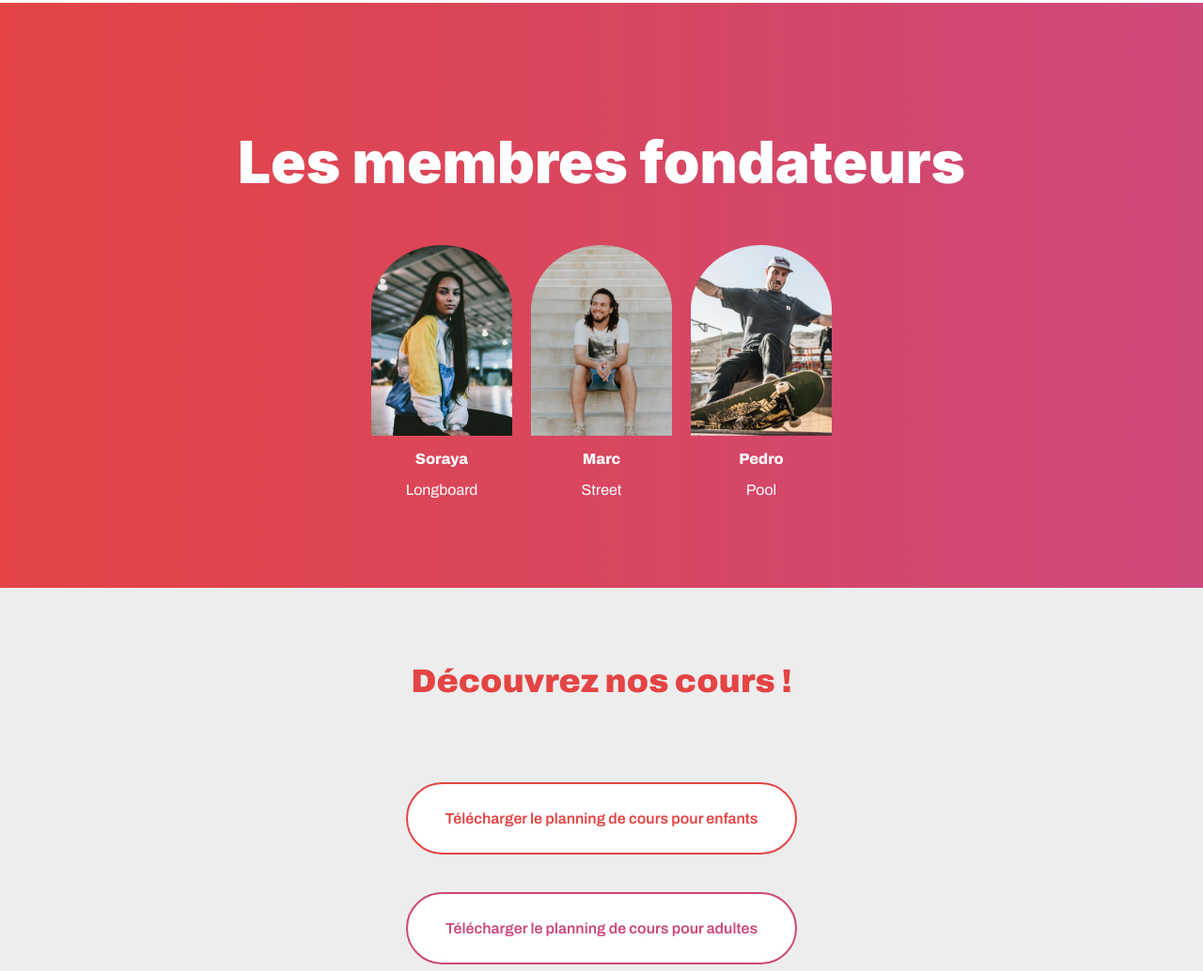
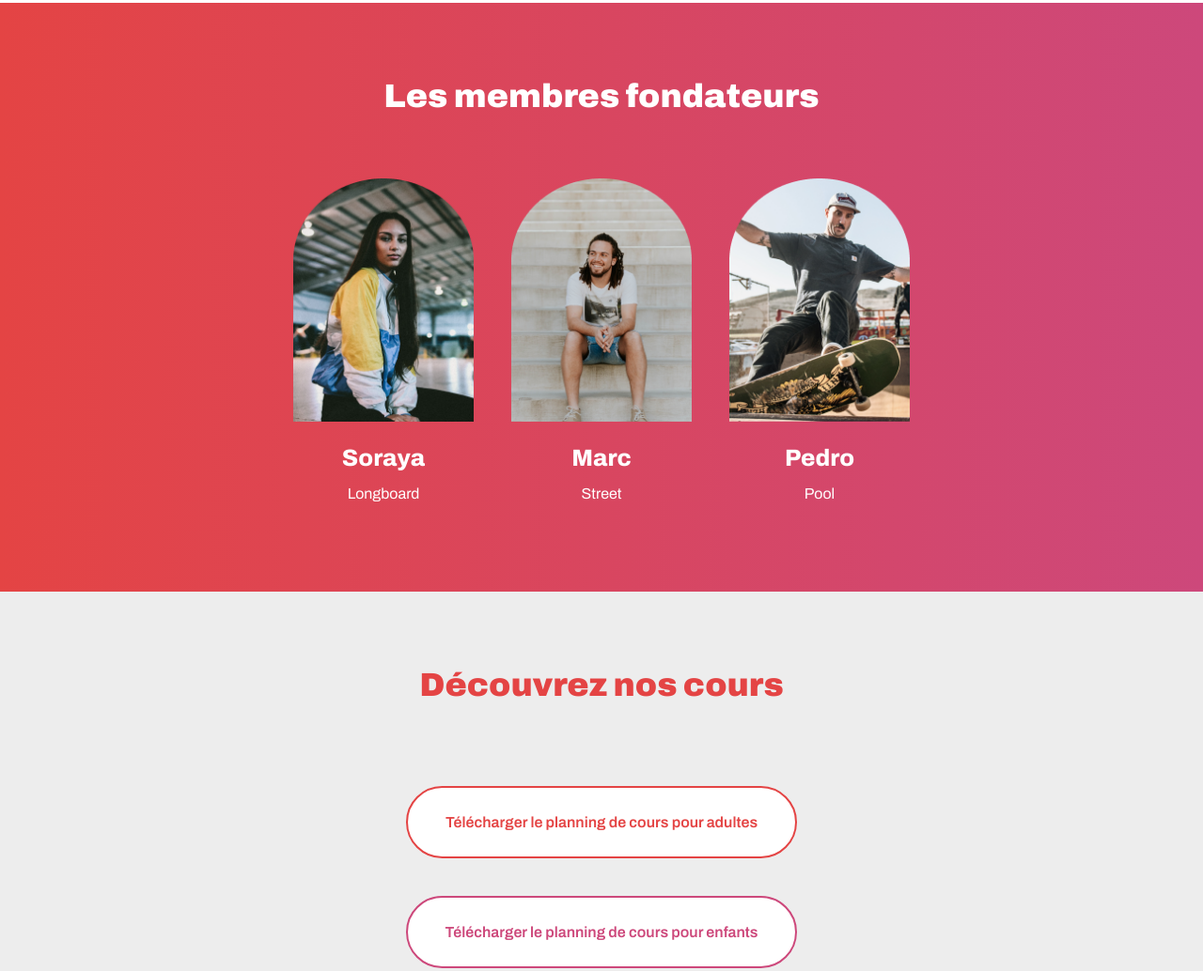
Before and after one commit to hichame-dev/Riding-Cities, a plain HTML site: page site Riding Citites/index.html in a window 1280 px wide. Shown: the part 1330-2364 px from the top of the page at 94% size. Drawn offline with Linux system fonts and the light colour scheme.

Commit message:
Amélioration de la structure HTML et mise à jour du contenu textuel

```diff
--- a/site Riding Citites/index.html
+++ b/site Riding Citites/index.html
@@ -1,93 +1,83 @@
 <!DOCTYPE html>
 <html lang="fr">
+
 <head>
     <meta charset="utf-8">
-    <meta name="viewport" content="width=device-width, initial-scale=1.0">
-    <title>Riding Cities</title>
+    <meta name="viewport" content="width=device-width, initial-scale=1">
     <link rel="stylesheet" type="text/css" href="css/style.css">
     <link rel="preconnect" href="https://fonts.googleapis.com">
     <link rel="preconnect" href="https://fonts.gstatic.com" crossorigin>
-    <link href="https://fonts.googleapis.com/css2?family=Archivo:wght@400;500;600;800;900&family=Inter:wght@900&display=swap" rel="stylesheet">
+    <link
+        href="https://fonts.googleapis.com/css2?family=Archivo:wght@400;500;600;800;900&family=Inter:wght@900&display=swap"
+        rel="stylesheet">
+    <title>Riding Cities</title>
 </head>
+
 <body>
     <div class="container">
-
         <header>
             <img src="images/header.png" alt="skateboard sur un sol goudronné">
             <div class="headerTextContent">
                 <h1>RIDING CITIES</h1>
             </div>
         </header>
-
-
         <main>
-
             <section>
                 <h2>La mission de l'asso</h2>
                 <div class="directionRow">
                     <article>
                         <h3>Promouvoir</h3>
-                        <p>L'asso regroupe des passionnés de glisse et plus particulièrement de skateboard qui œuvrent pour la promotion de ce sport au niveau régional.</p>
+                        <p>L'asso regroupe des passionnés de glisse et plus particulièrement de skateboard qui œuvrent
+                            pour la promotion de ce sport au niveau régional.</p>
                     </article>
                     <article>
                         <h3>Transmettre</h3>
-                        <p>Nous proposons des cours pour enfants, ados et adultes. Nous intervenons également dans les écoles pour faire découvrir le skate aux plus jeunes.</p>
+                        <p>Nous proposons des cours pour enfants, ados et adultes. Nous intervenons également dans les
+                            écoles pour faire découvrir le skate aux plus jeunes.</p>
                     </article>
                     <article>
                         <h3>Entraîner</h3>
-                        <p>Nous accompagnons nos membres sur les compétitions en les préparant physiquement à donner le meilleur d'eux-mêmes.</p>
+                        <p>Nous accompagnons nos membres sur les compétitions en les préparant physiquement à donner le
+                            meilleur d'eux-mêmes.</p>
                     </article>
                     <article>
                         <h3>Fédérer</h3>
-                        <p>L'asso organise tout au long de l'année des évènements autour du skate pour réunir toujours plus de monde autour de cette pratique.</p>
+                        <p>L'asso organise tout au long de l'année des évènements autour du skate pour réunir toujours
+                            plus de monde autour de cette pratique.</p>
                     </article>
                 </div>
             </section>
-
-            <section class="sectionLinearGradientBackground">
-                <div class="container directionColumn">
-                    <h1>Les membres fondateurs</h1>
-                    <div class="directionRow" style="gap: 20px;">
-                        <div class="article directionColumn">
-                            <img src="images/soraya.png" alt="Portrait de Soraya" style="width: 150px; height: auto;">
-                            <div class="whiteContentSection textCenter">
-                                <p><strong>Soraya</strong></p>
-                                <p>Longboard</p>
-                            </div>
-                        </div>
-                        <div class="article directionColumn">
-                            <img src="images/marc.png" alt="Portrait de Marc" style="width: 150px; height: auto;">
-                            <div class="whiteContentSection textCenter">
-                                <p><strong>Marc</strong></p>
-                                <p>Street</p>
-                            </div>
-                        </div>
-                        <div class="article directionColumn">
-                            <img src="images/pedro.png" alt="Portrait de Pedro" style="width: 150px; height: auto;">
-                            <div class="whiteContentSection textCenter">
-                                <p><strong>Pedro</strong></p>
-                                <p>Pool</p>
-                            </div>
-                        </div>
-                    </div>
+            <section class="sectionLinearGradientBackground whiteContentSection textCenter">
+                <h2>Les membres fondateurs</h2>
+                <div class="directionRow">
+                    <article>
+                        <img src="images/soraya.png" alt="PortraitSoraya">
+                        <h3>Soraya</h3>
+                        <p>Longboard</p>
+                    </article>
+                    <article>
+                        <img src="images/marc.png" alt="PortraitMarc">
+                        <h3>Marc</h3>
+                        <p>Street</p>
+                    </article>
+                    <article>
+                        <img src="images/pedro.png" alt="PortraitPedro">
+                        <h3>Pedro</h3>
+                        <p>Pool</p>
+                    </article>
                 </div>
             </section>
-
-
             <section class="sectionLightGreyBackground">
-                <h2>Découvrez nos cours !</h2>
+                <h2>Découvrez nos cours</h2>
                 <div class="directionColumn">
-                    <a class="button buttonMainColor buttonRounded buttonHighlight" href="documents/planning-enfants.pdf">
-                        Télécharger le planning de cours pour enfants
-                    </a>
-                    <a class="button buttonSecondColor buttonRounded buttonHighlight" href="documents/planning-adultes.pdf">
-                        Télécharger le planning de cours pour adultes
-                    </a>
+                    <a class="button buttonRounded buttonMainColor buttonHighlight"
+                        href="documents/planning-adultes.pdf">Télécharger le planning de cours pour adultes</a>
+                    <a class="button buttonRounded buttonSecondColor buttonHighlight"
+                        href="documents/planning-enfants.pdf">Télécharger le planning de cours pour enfants</a>
                 </div>
             </section>
         </main>
     </div>
 </body>
+
 </html>
-
-			<!---verif du code avec la maquette + inspection du code pour verif dans dev tools-->
```
